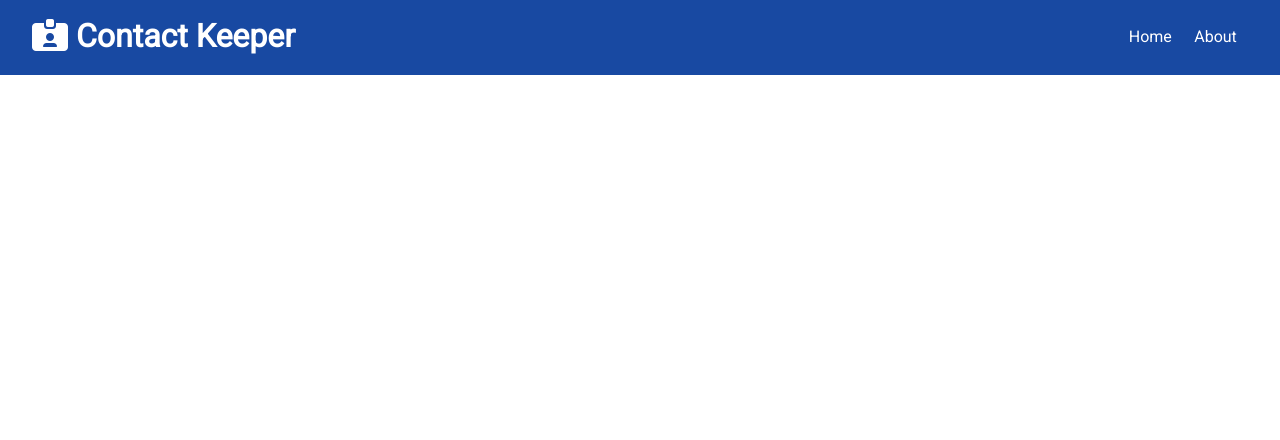
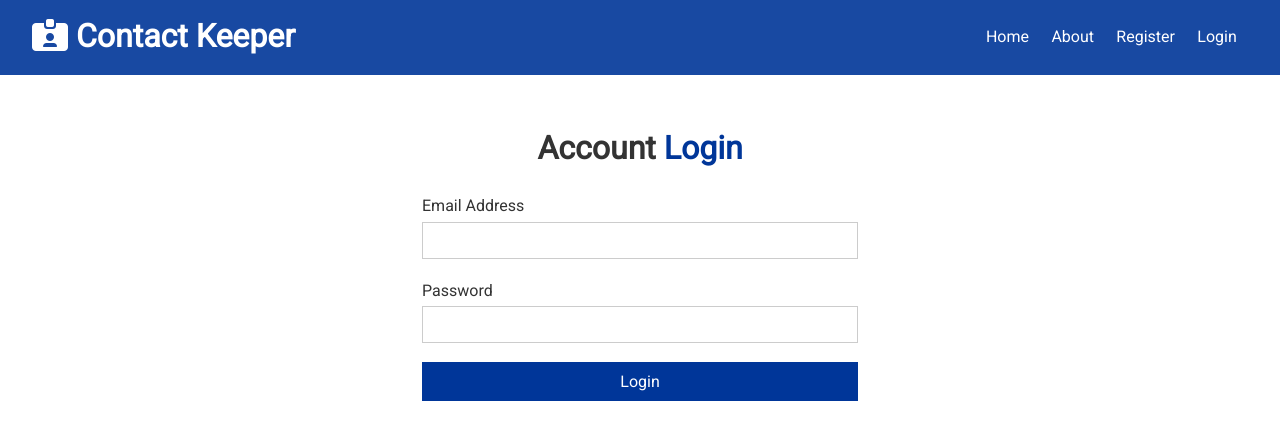
Before and after one commit to Mattk47/contact-keeper, a React (Create React App) app in the folder client/: page /login in a window 1280 px wide. Shown: the top 440 px of the page. Built offline with nearby package versions, Linux system fonts and the light colour scheme.

Commit message:
create login page foundation

```diff
--- a/client/src/App.js
+++ b/client/src/App.js
@@ -7,6 +7,7 @@
 import ContactState from './context/contact/ContactState'
 import AuthState from './context/auth/AuthState'
 import Register from './components/auth/Register';
+import Login from './components/auth/Login';
 
 function App() {
   return (
@@ -20,6 +21,7 @@
                 <Route exact path='/' element={<Home />} ></Route>
                 <Route exact path='/about' element={<About />} ></Route>
                 <Route exact path='/register' element={<Register />} ></Route>
+                <Route exact path='/login' element={<Login />} ></Route>
               </Routes>
             </div>
           </div>
--- a/client/src/components/auth/Login.js
+++ b/client/src/components/auth/Login.js
@@ -0,0 +1,39 @@
+import React, { useState } from 'react'
+
+const Login = () => {
+    const [user, setUser] = useState({
+        email: '',
+        password: '',
+    })
+
+    const { email, password } = user
+
+    const onChange = e => {
+        setUser({ ...user, [e.target.name]: e.target.value })
+    }
+
+    const onSubmit = e => {
+        e.preventDefault();
+        console.log('register Login')
+    }
+
+    return (
+        <div className="form-container">
+            <h1>Account <span className='text-primary' >Login</span></h1>
+            <form onSubmit={onSubmit}>
+                <div className="form-group">
+                    <label htmlFor="email">Email Address</label>
+                    <input type='text' name='email' value={email} onChange={onChange} />
+                </div>
+                <div className="form-group">
+                    <label htmlFor="password">Password</label>
+                    <input type='password' name='password' value={password} onChange={onChange} />
+                </div>
+
+                <input type='submit' value='Login' className='btn btn-primary btn-block' />
+            </form>
+        </div>
+    )
+}
+
+export default Login;
--- a/client/src/components/layouts/Navbar.js
+++ b/client/src/components/layouts/Navbar.js
@@ -8,10 +8,16 @@
             <h1><i className='fas fa-id-card-alt' /> Contact Keeper </h1>
             <ul>
                 <li>
-                    <Link to='home'>Home</Link>
+                    <Link to='/'>Home</Link>
                 </li>
                 <li>
-                    <Link to='about'>About</Link>
+                    <Link to='/about'>About</Link>
+                </li>
+                <li>
+                    <Link to='register'>Register</Link>
+                </li>
+                <li>
+                    <Link to='login'>Login</Link>
                 </li>
             </ul>
         </div>
```
